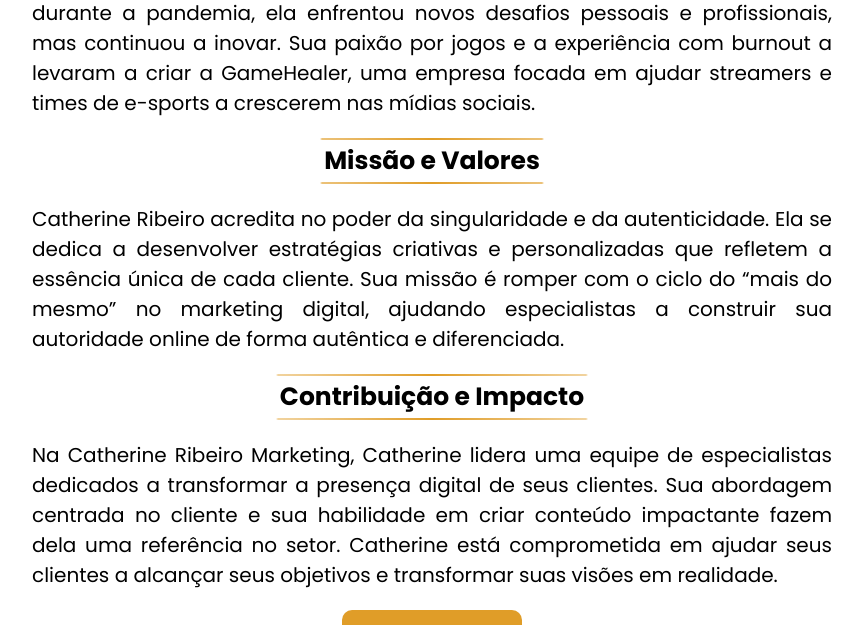
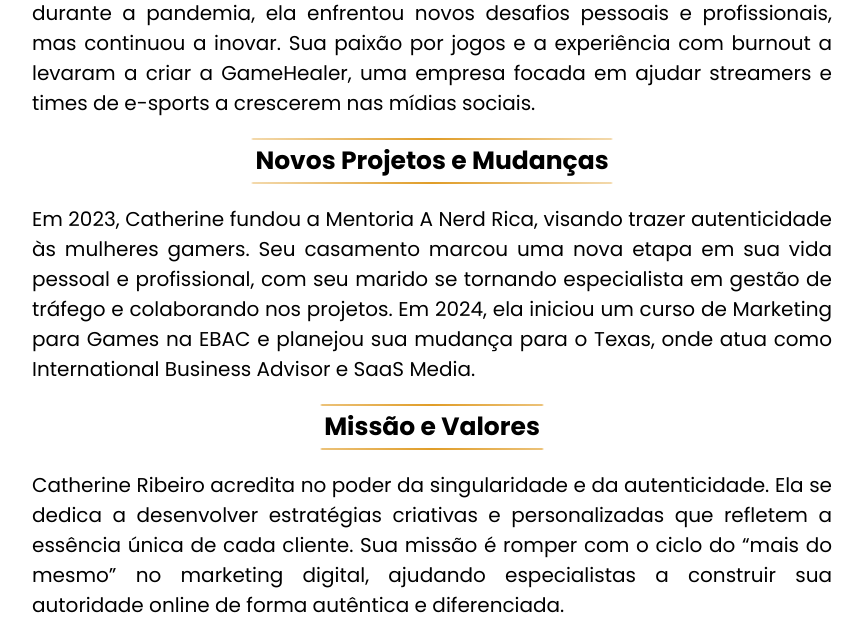
Before and after one commit to lucasspindoladecarvalho/Landing-page-CR-MKT, a plain HTML site: page index.html in a window 1280 px wide. Shown: the part 4420-5045 px from the top of the page, without its empty margins (208-1071 px from the left). Drawn offline with Linux system fonts and the light colour scheme.

Commit message:
update html
update html.
adição de um trecho que foi alterado.

```diff
--- a/index.html
+++ b/index.html
@@ -195,6 +195,10 @@
                 criar a GameHealer, uma empresa focada em ajudar streamers e times de e-sports a crescerem nas mídias
                 sociais.
             </p>
+            <h3>Novos Projetos e Mudanças</h3>
+            <p>
+                Em 2023, Catherine fundou a Mentoria A Nerd Rica, visando trazer autenticidade às mulheres gamers. Seu casamento marcou uma nova etapa em sua vida pessoal e profissional, com seu marido se tornando especialista em gestão de tráfego e colaborando nos projetos. Em 2024, ela iniciou um curso de Marketing para Games na EBAC e planejou sua mudança para o Texas, onde atua como International Business Advisor e SaaS Media.
+            </p>
             <h3>Missão e Valores</h3>
             <p>
                 Catherine Ribeiro acredita no poder da singularidade e da autenticidade. Ela se dedica a desenvolver
```
